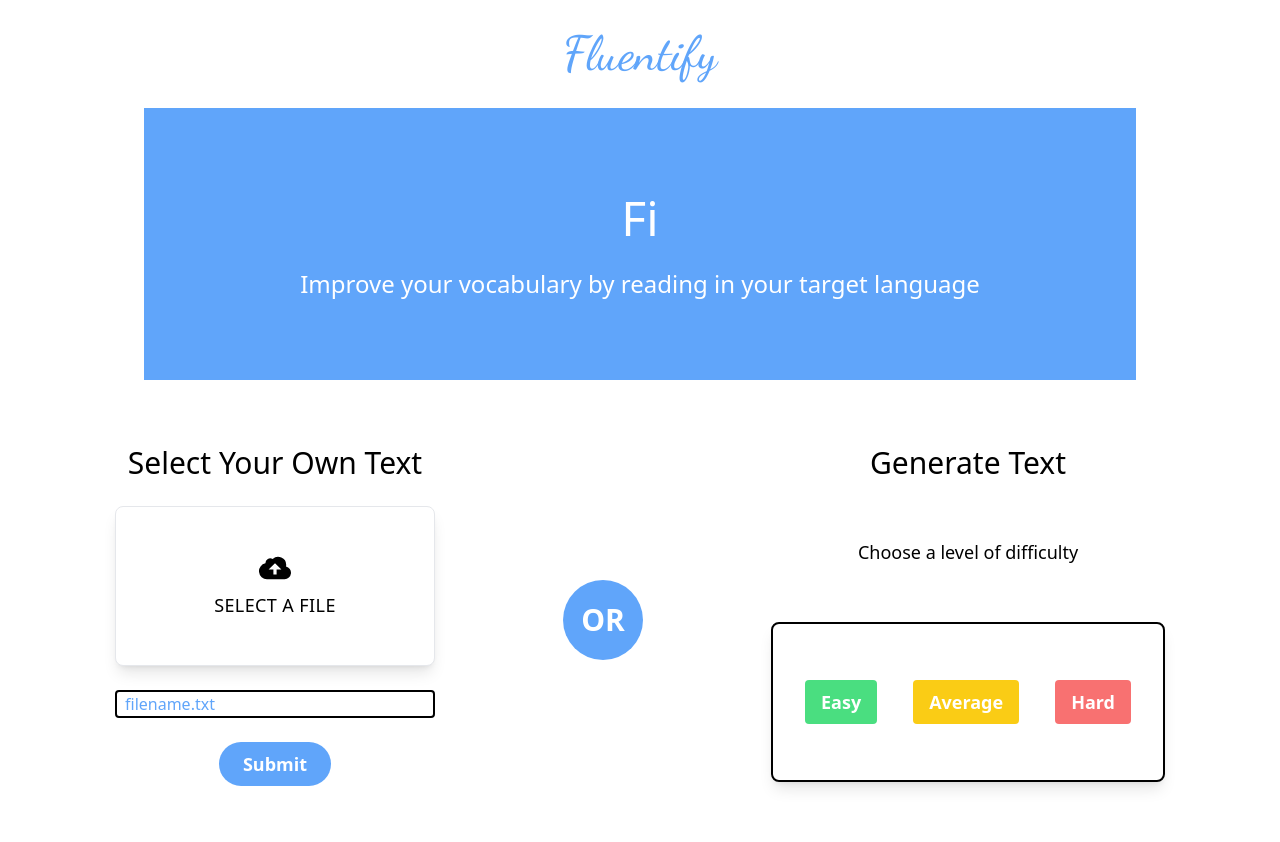
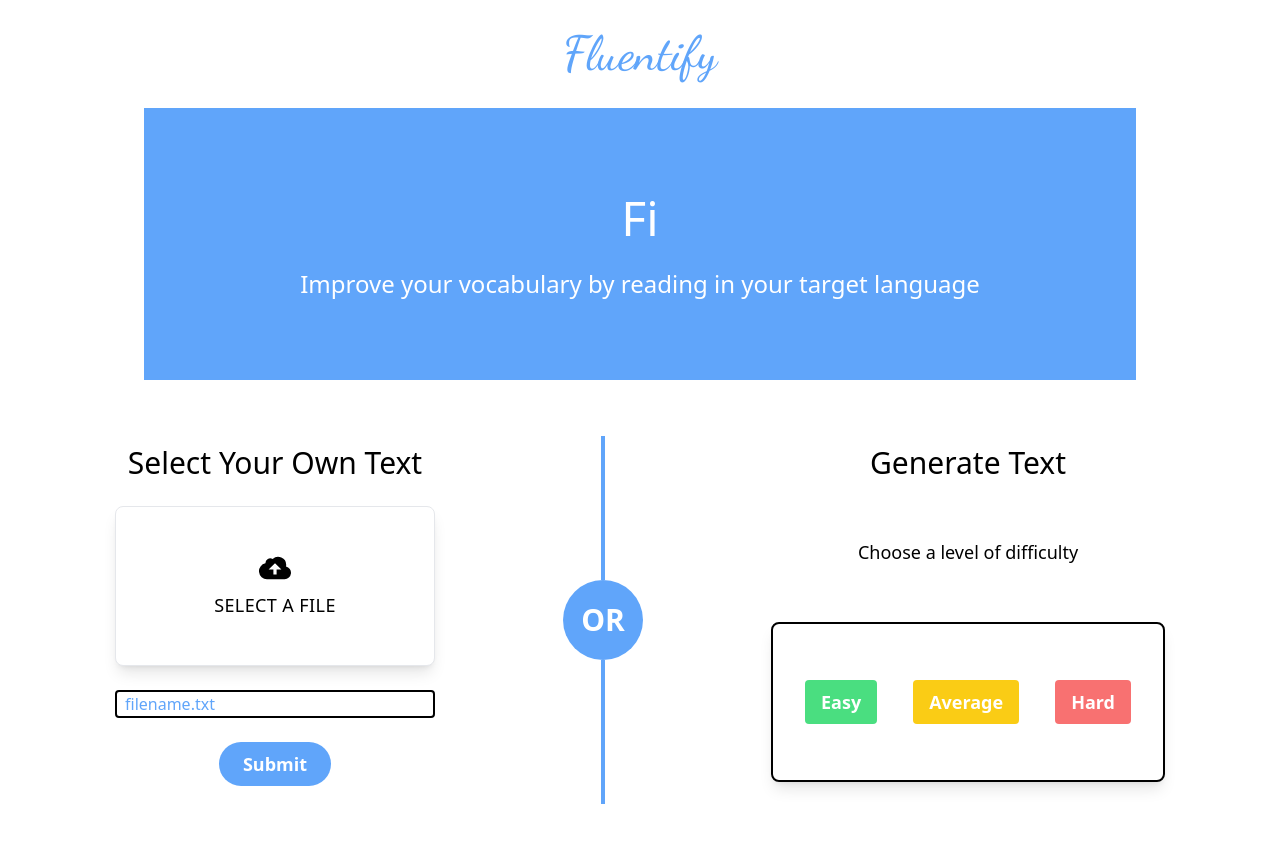
Before and after one commit to Zanzigzan/CPSC-2350-group-project, a React (Vite) app in the folder fluentify/: page / in a window 1280 px wide. Shown: the top 842 px of the page. Built offline with nearby package versions, Linux system fonts and the light colour scheme.

Commit message:
add vertical line in the or component #74

```diff
--- a/fluentify/src/App.jsx
+++ b/fluentify/src/App.jsx
@@ -24,7 +24,7 @@ function App() {
             <MainHeader/>
         </div>
 
-      <div className='mt-6 mb-20 flex items-center justify-center gap-28'>
+      <div className='flex flex-row mt-6 mb-20 items-center justify-center gap-28'>
           <SelectFile setIsOpen={setIsOpen} setError={setError} />
           <Or/>
           <GenerateText setIsOpen={setIsOpen} />
--- a/fluentify/src/components/Or.jsx
+++ b/fluentify/src/components/Or.jsx
@@ -1,13 +1,22 @@
 import React from 'react'
+
 
 const Or = () => {
   return (
-    <div>
+    <div className='pt-2 flex flex-col h-96'>
+      <div className='flex flex-row items-center justify-center'>
+        <div className='h-36 border-r-2 border-blue-400'></div>
+        <div className='h-36 border-l-2 border-blue-400'></div>
+      </div>
       <div class="flex items-center justify-center h-20 w-20 rounded-full bg-blue-400">
-          <span class="text-white font-bold text-3xl">
-            OR
-          </span>
-        </div>
+        <span class="text-white font-bold text-3xl">
+          OR
+        </span>
+      </div>
+      <div className='flex flex-row items-center justify-center'>
+        <div className='h-36 border-r-2 border-blue-400'></div>
+        <div className='h-36 border-l-2 border-blue-400'></div>
+      </div>
     </div>
 
   )
```
